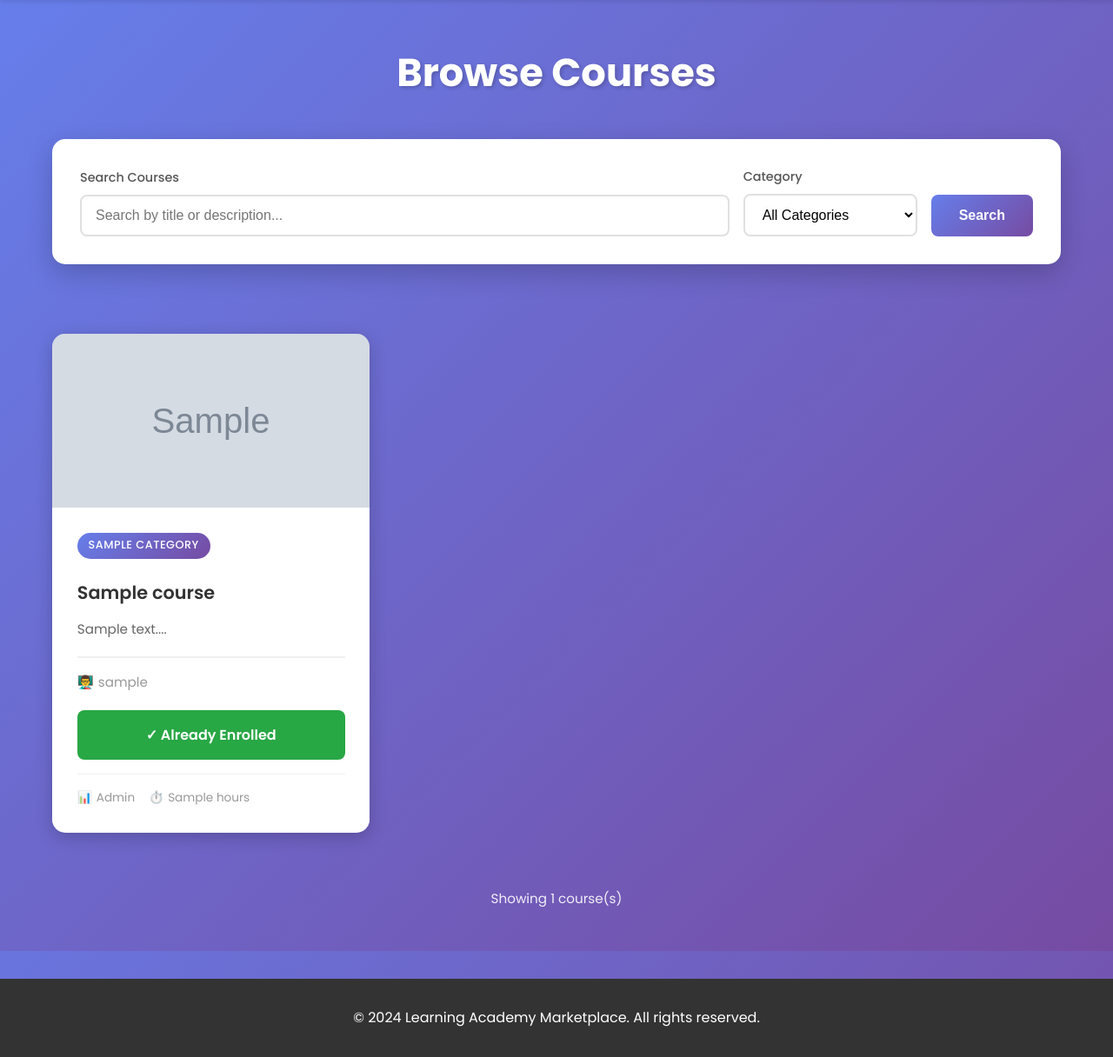
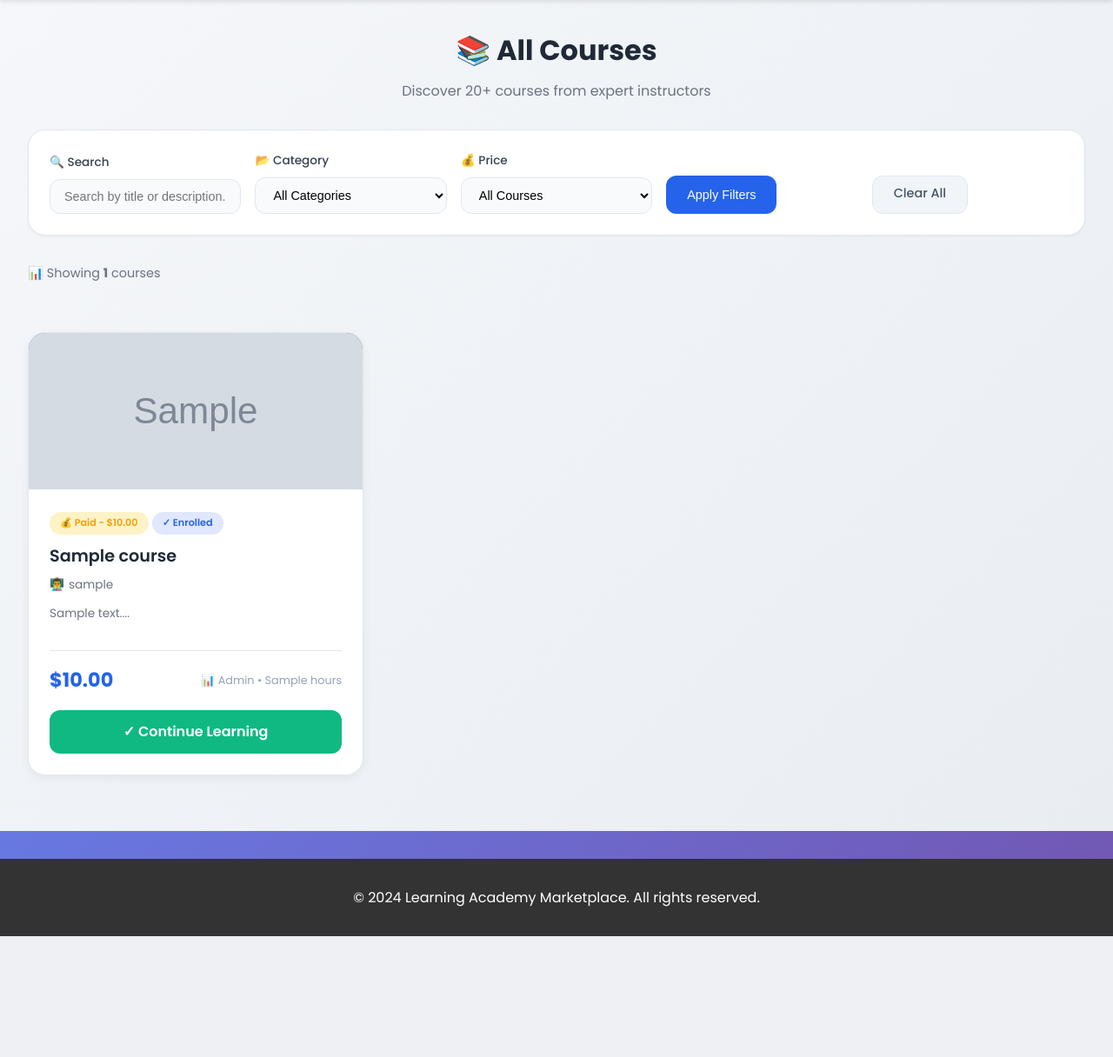
Before and after one commit to bjayanthi761/FSD, a PHP site: page /courses.php in a window 1280 px wide. Shown: the part 70-1286 px from the top of the page at 87% size. After the commit the page ends 1147 px from the top, so only its background shows below. Run offline with PHP 8.4, Linux system fonts and the light colour scheme; the visitor is signed in with stand-in values (Sample User, id 1); tables that the repository leaves empty or names only in its code hold one stand-in row (values such as "Sample post"); grey boxes marked "Sample" are stand-in pictures.

Commit message:
Update courses.php

```diff
--- a/LEARNING_ACADEMY/courses.php
+++ b/LEARNING_ACADEMY/courses.php
@@ -2,153 +2,210 @@
 require_once 'includes/config.php';
 require_once 'includes/auth.php';
 
+if (!isLoggedIn()) {
+    header("Location: login.php");
+    exit();
+}
+
+$user_id = $_SESSION['user_id'];
 $search = isset($_GET['search']) ? mysqli_real_escape_string($conn, $_GET['search']) : '';
 $category = isset($_GET['category']) ? mysqli_real_escape_string($conn, $_GET['category']) : '';
+$price_filter = isset($_GET['price']) ? mysqli_real_escape_string($conn, $_GET['price']) : '';
 
-// Build query with category name
-$sql = "SELECT c.*, u.username as instructor_name, cat.name as category_name
+// Build query
+$sql = "SELECT c.*, u.username as instructor_name, cat.name as category_name,
+        CASE WHEN e.id IS NOT NULL THEN 1 ELSE 0 END as is_enrolled
         FROM courses c
         JOIN users u ON c.instructor_id = u.id
         LEFT JOIN categories cat ON c.category_id = cat.id
+        LEFT JOIN enrollments e ON c.id = e.course_id AND e.user_id = ?
         WHERE c.is_published = TRUE";
 
+$params = [$user_id];
+$types = "i";
+
 if (!empty($search)) {
-    $sql .= " AND (c.title LIKE '%$search%' OR c.description LIKE '%$search%')";
+    $sql .= " AND (c.title LIKE ? OR c.description LIKE ?)";
+    $search_param = "%$search%";
+    $params[] = $search_param;
+    $params[] = $search_param;
+    $types .= "ss";
 }
 
 if (!empty($category)) {
-    $sql .= " AND cat.name = '$category'";
+    $sql .= " AND cat.name = ?";
+    $params[] = $category;
+    $types .= "s";
 }
 
-$sql .= " ORDER BY c.created_at DESC";
+if ($price_filter == 'free') {
+    $sql .= " AND c.price = 0";
+} elseif ($price_filter == 'paid') {
+    $sql .= " AND c.price > 0";
+}
 
-$result = mysqli_query($conn, $sql);
+$sql .= " ORDER BY c.price ASC, c.created_at DESC";
+
+$stmt = mysqli_prepare($conn, $sql);
+mysqli_stmt_bind_param($stmt, $types, ...$params);
+mysqli_stmt_execute($stmt);
+$result = mysqli_stmt_get_result($stmt);
+$total_courses = mysqli_num_rows($result);
 ?>
 
 <?php include 'header.php'; ?>
 
 <style>
-    .courses-wrapper {
-        min-height: calc(100vh - 200px);
-        background: linear-gradient(135deg, #667eea 0%, #764ba2 100%);
-        padding: 3rem 0;
+    .marketplace-wrapper {
+        min-height: 100vh;
+        background: linear-gradient(135deg, #f5f7fa 0%, #e9edf2 100%);
+        padding: 2rem 0;
     }
 
-    .courses-container {
-        max-width: 1200px;
+    .marketplace-container {
+        max-width: 1280px;
         margin: 0 auto;
-        padding: 0 20px;
+        padding: 0 2rem;
+    }
+
+    .page-header {
+        text-align: center;
+        margin-bottom: 2rem;
     }
 
     .page-title {
-        text-align: center;
-        color: white;
-        margin-bottom: 2.5rem;
-        font-size: 2.8rem;
+        font-size: 2rem;
         font-weight: 700;
-        text-shadow: 2px 2px 4px rgba(0,0,0,0.2);
+        color: #1f2937;
+        margin-bottom: 0.5rem;
     }
 
-    .search-section {
-        background: white;
-        padding: 2rem;
-        border-radius: 15px;
-        margin-bottom: 3rem;
-        box-shadow: 0 10px 30px rgba(0,0,0,0.2);
+    .page-subtitle {
+        color: #6b7280;
+        font-size: 1rem;
     }
 
-    .search-form {
-        display: grid;
-        grid-template-columns: 1fr auto auto;
-        gap: 1rem;
-        align-items: end;
+    .filter-section {
+        background: white;
+        border-radius: 20px;
+        padding: 1.5rem;
+        margin-bottom: 2rem;
+        border: 1px solid #e5e7eb;
+        box-shadow: 0 1px 3px rgba(0,0,0,0.05);
     }
 
-    .form-group {
-        margin-bottom: 0;
+    .filter-form {
+        display: flex;
+        gap: 1rem;
+        flex-wrap: wrap;
+        align-items: flex-end;
     }
 
-    .form-label {
+    .filter-group {
+        flex: 1;
+        min-width: 180px;
+    }
+
+    .filter-group label {
         display: block;
         margin-bottom: 0.5rem;
-        color: #555;
+        color: #374151;
         font-weight: 500;
-        font-size: 0.9rem;
+        font-size: 0.85rem;
     }
 
-    .form-input {
+    .filter-input, .filter-select {
         width: 100%;
-        padding: 0.8rem 1rem;
-        border: 2px solid #e0e0e0;
-        border-radius: 8px;
-        font-size: 1rem;
-        transition: border-color 0.3s;
-        box-sizing: border-box;
+        padding: 0.7rem 1rem;
+        border: 1px solid #e2e8f0;
+        border-radius: 12px;
+        font-size: 0.9rem;
+        transition: all 0.2s;
+        background: #f8fafc;
     }
 
-    .form-input:focus {
+    .filter-input:focus, .filter-select:focus {
         outline: none;
-        border-color: #667eea;
+        border-color: #2563eb;
+        box-shadow: 0 0 0 3px rgba(37,99,235,0.1);
+        background: white;
     }
 
-    .form-select {
-        width: 200px;
-        padding: 0.8rem 1rem;
-        border: 2px solid #e0e0e0;
-        border-radius: 8px;
-        font-size: 1rem;
-        background: white;
+    .filter-btn {
+        padding: 0.7rem 1.5rem;
+        background: #2563eb;
+        color: white;
+        border: none;
+        border-radius: 12px;
+        font-size: 0.9rem;
+        font-weight: 500;
         cursor: pointer;
+        transition: all 0.2s;
+        height: 44px;
     }
 
-    .search-btn {
-        padding: 0.8rem 2rem;
-        background: linear-gradient(135deg, #667eea 0%, #764ba2 100%);
-        color: white;
-        border: none;
-        border-radius: 8px;
-        font-size: 1rem;
-        font-weight: 600;
-        cursor: pointer;
-        transition: transform 0.3s, box-shadow 0.3s;
-        height: 48px;
-        align-self: end;
+    .filter-btn:hover {
+        background: #1d4ed8;
+        transform: translateY(-1px);
     }
 
-    .search-btn:hover {
-        transform: translateY(-2px);
-        box-shadow: 0 5px 15px rgba(102, 126, 234, 0.4);
+    .clear-btn {
+        padding: 0.7rem 1.5rem;
+        background: #f1f5f9;
+        color: #475569;
+        border: 1px solid #e2e8f0;
+        border-radius: 12px;
+        font-size: 0.9rem;
+        font-weight: 500;
+        cursor: pointer;
+        transition: all 0.2s;
+        text-decoration: none;
+        display: inline-block;
+        height: 44px;
+        line-height: 1.2;
+    }
+
+    .clear-btn:hover {
+        background: #e2e8f0;
+    }
+
+    .results-count {
+        margin-bottom: 1.5rem;
+        color: #6b7280;
+        font-size: 0.9rem;
     }
 
     .courses-grid {
         display: grid;
-        grid-template-columns: repeat(auto-fill, minmax(320px, 1fr));
-        gap: 2rem;
+        grid-template-columns: repeat(auto-fill, minmax(340px, 1fr));
+        gap: 1.8rem;
     }
 
     .course-card {
         background: white;
-        border-radius: 15px;
+        border-radius: 20px;
         overflow: hidden;
-        box-shadow: 0 5px 20px rgba(0,0,0,0.2);
-        transition: transform 0.3s, box-shadow 0.3s;
-        height: fit-content;
+        box-shadow: 0 4px 12px rgba(0,0,0,0.05);
+        border: 1px solid #e5e7eb;
+        transition: all 0.3s;
+        height: 100%;
+        display: flex;
+        flex-direction: column;
     }
 
     .course-card:hover {
-        transform: translateY(-5px);
-        box-shadow: 0 15px 30px rgba(0,0,0,0.3);
+        transform: translateY(-4px);
+        box-shadow: 0 12px 24px rgba(0,0,0,0.1);
     }
 
     .course-image {
-        width: 100%;
-        height: 200px;
+        height: 180px;
         background: linear-gradient(135deg, #667eea 0%, #764ba2 100%);
         display: flex;
         align-items: center;
         justify-content: center;
+        font-size: 3.5rem;
         color: white;
-        font-size: 4rem;
     }
 
     .course-image img {
@@ -157,180 +214,179 @@ $result = mysqli_query($conn, $sql);
         object-fit: cover;
     }
 
-    .course-content {
-        padding: 1.8rem;
+    .course-badge {
+        display: inline-block;
+        padding: 0.25rem 0.75rem;
+        border-radius: 20px;
+        font-size: 0.7rem;
+        font-weight: 600;
+        margin-bottom: 0.75rem;
     }
 
-    .category-badge {
-        background: linear-gradient(135deg, #667eea 0%, #764ba2 100%);
-        color: white;
-        padding: 0.3rem 0.8rem;
-        border-radius: 20px;
-        font-size: 0.8rem;
-        font-weight: 500;
-        display: inline-block;
-        margin-bottom: 1rem;
-        text-transform: uppercase;
-        letter-spacing: 0.5px;
+    .badge-free {
+        background: #d1fae5;
+        color: #10b981;
+    }
+
+    .badge-paid {
+        background: #fef3c7;
+        color: #f59e0b;
+    }
+
+    .badge-enrolled {
+        background: #e0e7ff;
+        color: #2563eb;
+    }
+
+    .course-content {
+        padding: 1.5rem;
+        flex: 1;
+        display: flex;
+        flex-direction: column;
     }
 
     .course-title {
-        font-size: 1.3rem;
-        margin: 0.5rem 0 1rem 0;
-        color: #333;
+        font-size: 1.2rem;
         font-weight: 600;
+        color: #1f2937;
+        margin-bottom: 0.5rem;
         line-height: 1.4;
     }
 
+    .course-instructor {
+        color: #6b7280;
+        font-size: 0.85rem;
+        margin-bottom: 0.75rem;
+        display: flex;
+        align-items: center;
+        gap: 5px;
+    }
+
     .course-description {
-        color: #666;
-        margin-bottom: 1.2rem;
-        line-height: 1.6;
-        font-size: 0.95rem;
+        color: #6b7280;
+        font-size: 0.85rem;
+        line-height: 1.5;
+        margin-bottom: 1rem;
+        flex: 1;
     }
 
     .course-meta {
         display: flex;
         justify-content: space-between;
         align-items: center;
-        margin: 1.2rem 0;
+        margin: 1rem 0 0;
         padding-top: 1rem;
-        border-top: 2px solid #f0f0f0;
-        color: #666;
+        border-top: 1px solid #e5e7eb;
     }
 
-    .instructor-info {
+    .course-price {
+        font-size: 1.4rem;
+        font-weight: 700;
+        color: #2563eb;
+    }
+
+    .course-price.free {
+        color: #10b981;
+    }
+
+    .course-level {
+        font-size: 0.8rem;
+        color: #94a3b8;
         display: flex;
         align-items: center;
-        gap: 5px;
-        color: #999;
-        font-size: 0.95rem;
+        gap: 4px;
     }
 
-    .btn-enroll {
+    .btn-view {
         display: block;
         width: 100%;
-        padding: 1rem;
-        background: linear-gradient(135deg, #667eea 0%, #764ba2 100%);
+        padding: 0.75rem;
+        text-align: center;
+        border-radius: 12px;
+        font-weight: 600;
+        text-decoration: none;
+        transition: all 0.3s;
+        margin-top: 1rem;
+        background: #2563eb;
         color: white;
-        text-decoration: none;
-        text-align: center;
-        border-radius: 8px;
-        font-size: 1rem;
-        font-weight: 600;
-        transition: transform 0.3s, box-shadow 0.3s;
-        border: none;
-        cursor: pointer;
-        margin-top: 1rem;
     }
 
-    .btn-enroll:hover {
+    .btn-view:hover {
+        background: #1d4ed8;
         transform: translateY(-2px);
-        box-shadow: 0 5px 15px rgba(102, 126, 234, 0.4);
     }
 
     .btn-enrolled {
-        display: block;
-        width: 100%;
-        padding: 1rem;
-        background: #28a745;
-        color: white;
-        text-align: center;
-        border-radius: 8px;
-        font-size: 1rem;
-        font-weight: 600;
-        border: none;
-        margin-top: 1rem;
+        background: #10b981;
+        cursor: default;
     }
 
-    .course-footer {
-        margin-top: 1rem;
-        padding-top: 1rem;
-        border-top: 1px solid #f0f0f0;
-        display: flex;
-        gap: 1rem;
-        color: #999;
-        font-size: 0.85rem;
-    }
-
-    .footer-item {
-        display: flex;
-        align-items: center;
-        gap: 5px;
+    .btn-enrolled:hover {
+        background: #10b981;
+        transform: none;
     }
 
     .empty-state {
+        text-align: center;
+        padding: 4rem;
         background: white;
-        border-radius: 15px;
-        padding: 4rem 2rem;
-        text-align: center;
-        box-shadow: 0 10px 30px rgba(0,0,0,0.2);
-        grid-column: 1/-1;
+        border-radius: 20px;
+        border: 1px solid #e5e7eb;
     }
 
     .empty-icon {
-        font-size: 5rem;
+        font-size: 4rem;
         margin-bottom: 1rem;
     }
 
     .empty-title {
-        color: #333;
-        font-size: 1.8rem;
-        margin-bottom: 1rem;
+        font-size: 1.3rem;
+        color: #1f2937;
+        margin-bottom: 0.5rem;
     }
 
     .empty-text {
-        color: #666;
-        font-size: 1.1rem;
-        margin-bottom: 2rem;
+        color: #6b7280;
+        margin-bottom: 1.5rem;
     }
 
-    .clear-btn {
-        display: inline-block;
-        padding: 1rem 2rem;
-        background: linear-gradient(135deg, #667eea 0%, #764ba2 100%);
-        color: white;
-        text-decoration: none;
-        border-radius: 8px;
-        font-weight: 600;
-        transition: transform 0.3s;
-    }
-
-    .clear-btn:hover {
-        transform: translateY(-2px);
-        box-shadow: 0 5px 15px rgba(102, 126, 234, 0.4);
-    }
-
-    .results-count {
-        text-align: center;
-        color: white;
-        margin-top: 2rem;
-        font-size: 0.95rem;
-        opacity: 0.9;
+    @media (max-width: 768px) {
+        .marketplace-container {
+            padding: 0 1rem;
+        }
+        .filter-form {
+            flex-direction: column;
+        }
+        .filter-group {
+            width: 100%;
+        }
+        .courses-grid {
+            grid-template-columns: 1fr;
+        }
     }
 </style>
 
-<div class="courses-wrapper">
-    <div class="courses-container">
+<div class="marketplace-wrapper">
+    <div class="marketplace-container">
 
-        <h1 class="page-title">Browse Courses</h1>
+        <div class="page-header">
+            <h1 class="page-title">📚 All Courses</h1>
+            <p class="page-subtitle">Discover 20+ courses from expert instructors</p>
+        </div>
 
-        <!-- Search and Filter Section -->
-        <div class="search-section">
-            <form method="GET" action="" class="search-form">
-                <div class="form-group">
-                    <label for="search" class="form-label">Search Courses</label>
-                    <input type="text"
-                           id="search"
-                           name="search"
-                           class="form-input"
+        <!-- Filter Section -->
+        <div class="filter-section">
+            <form method="GET" action="" class="filter-form">
+                <div class="filter-group">
+                    <label for="search">🔍 Search</label>
+                    <input type="text" id="search" name="search" class="filter-input"
                            placeholder="Search by title or description..."
                            value="<?php echo htmlspecialchars($search); ?>">
                 </div>
 
-                <div class="form-group">
-                    <label for="category" class="form-label">Category</label>
-                    <select name="category" id="category" class="form-select">
+                <div class="filter-group">
+                    <label for="category">📂 Category</label>
+                    <select name="category" id="category" class="filter-select">
                         <option value="">All Categories</option>
                         <option value="Programming" <?php echo $category == 'Programming' ? 'selected' : ''; ?>>Programming</option>
                         <option value="Web Development" <?php echo $category == 'Web Development' ? 'selected' : ''; ?>>Web Development</option>
@@ -339,123 +395,94 @@ $result = mysqli_query($conn, $sql);
                         <option value="Cybersecurity" <?php echo $category == 'Cybersecurity' ? 'selected' : ''; ?>>Cybersecurity</option>
                         <option value="Database Design" <?php echo $category == 'Database Design' ? 'selected' : ''; ?>>Database Design</option>
                         <option value="Cloud Computing" <?php echo $category == 'Cloud Computing' ? 'selected' : ''; ?>>Cloud Computing</option>
+                        <option value="DevOps" <?php echo $category == 'DevOps' ? 'selected' : ''; ?>>DevOps</option>
                     </select>
                 </div>
 
-                <button type="submit" class="search-btn">
-                    Search
-                </button>
+                <div class="filter-group">
+                    <label for="price">💰 Price</label>
+                    <select name="price" id="price" class="filter-select">
+                        <option value="">All Courses</option>
+                        <option value="free" <?php echo $price_filter == 'free' ? 'selected' : ''; ?>>Free Only</option>
+                        <option value="paid" <?php echo $price_filter == 'paid' ? 'selected' : ''; ?>>Paid Only</option>
+                    </select>
+                </div>
+
+                <div class="filter-group">
+                    <button type="submit" class="filter-btn">Apply Filters</button>
+                </div>
+
+                <div class="filter-group">
+                    <a href="courses.php" class="clear-btn">Clear All</a>
+                </div>
             </form>
         </div>
 
+        <!-- Results Count -->
+        <div class="results-count">
+            📊 Showing <strong><?php echo $total_courses; ?></strong> courses
+        </div>
+
         <!-- Courses Grid -->
-        <?php if ($result && mysqli_num_rows($result) > 0): ?>
+        <?php if ($total_courses > 0): ?>
             <div class="courses-grid">
                 <?php while ($course = mysqli_fetch_assoc($result)): ?>
                 <div class="course-card">
-
-                    <!-- Course Image -->
                     <div class="course-image">
                         <?php if(!empty($course['image_url'])): ?>
-                            <img src="<?php echo htmlspecialchars($course['image_url']); ?>"
-                                 alt="<?php echo htmlspecialchars($course['title']); ?>">
+                            <img src="<?php echo htmlspecialchars($course['image_url']); ?>" alt="<?php echo htmlspecialchars($course['title']); ?>">
                         <?php else: ?>
-                            📚
+                            <?php echo $course['price'] > 0 ? '💰' : '🎓'; ?>
                         <?php endif; ?>
                     </div>
+                    <div class="course-content">
+                        <div>
+                            <span class="course-badge <?php echo $course['price'] > 0 ? 'badge-paid' : 'badge-free'; ?>">
+                                <?php echo $course['price'] > 0 ? '💰 Paid - $' . number_format($course['price'], 2) : '🎁 Free'; ?>
+                            </span>
+                            <?php if($course['is_enrolled']): ?>
+                                <span class="course-badge badge-enrolled">✓ Enrolled</span>
+                            <?php endif; ?>
+                        </div>
 
-                    <!-- Course Content -->
-                    <div class="course-content">
-
-                        <!-- Category Badge -->
-                        <?php if(!empty($course['category_name'])): ?>
-                            <span class="category-badge">
-                                <?php echo htmlspecialchars($course['category_name']); ?>
-                            </span>
-                        <?php endif; ?>
-
-                        <!-- Course Title -->
                         <h3 class="course-title"><?php echo htmlspecialchars($course['title']); ?></h3>
 
-                        <!-- Course Description -->
+                        <div class="course-instructor">
+                            <span>👨‍🏫</span> <?php echo htmlspecialchars($course['instructor_name']); ?>
+                        </div>
+
                         <p class="course-description">
-                            <?php echo htmlspecialchars(substr($course['description'], 0, 120) . '...'); ?>
+                            <?php echo htmlspecialchars(substr($course['description'], 0, 100)); ?>...
                         </p>
 
-                        <!-- Course Meta (NO PRICE) -->
                         <div class="course-meta">
-                            <span class="instructor-info">
-                                <span>👨‍🏫</span>
-                                <?php echo htmlspecialchars($course['instructor_name']); ?>
+                            <span class="course-price <?php echo $course['price'] == 0 ? 'free' : ''; ?>">
+                                <?php echo $course['price'] > 0 ? '$' . number_format($course['price'], 2) : 'Free'; ?>
+                            </span>
+                            <span class="course-level">
+                                📊 <?php echo ucfirst($course['level']); ?> • <?php echo $course['duration_hours']; ?> hours
                             </span>
                         </div>
 
-                        <!-- Enroll Button / Login Prompt -->
-                        <?php if (isset($_SESSION['user_id'])):
-                            // Check if already enrolled
-                            $check_sql = "SELECT * FROM enrollments WHERE user_id = ? AND course_id = ?";
-                            $stmt = mysqli_prepare($conn, $check_sql);
-                            mysqli_stmt_bind_param($stmt, "ii", $_SESSION['user_id'], $course['id']);
-                            mysqli_stmt_execute($stmt);
-                            $check_result = mysqli_stmt_get_result($stmt);
-
-                            if (mysqli_num_rows($check_result) > 0): ?>
-                                <div class="btn-enrolled">
-                                    ✓ Already Enrolled
-                                </div>
-                            <?php else: ?>
-                                <form method="POST" action="enroll.php">
-                                    <input type="hidden" name="course_id" value="<?php echo $course['id']; ?>">
-                                    <button type="submit" class="btn-enroll">
-                                        Enroll Now
-                                    </button>
-                                </form>
-                            <?php endif; ?>
+                        <?php if($course['is_enrolled']): ?>
+                            <a href="course-details.php?id=<?php echo $course['id']; ?>" class="btn-view btn-enrolled">
+                                ✓ Continue Learning
+                            </a>
                         <?php else: ?>
-                            <a href="login.php" class="btn-enroll">
-                                Login to Enroll
+                            <a href="course-details.php?id=<?php echo $course['id']; ?>" class="btn-view">
+                                View Course Details →
                             </a>
                         <?php endif; ?>
-
-                        <!-- Additional Course Info -->
-                        <div class="course-footer">
-                            <?php if(!empty($course['level'])): ?>
-                                <span class="footer-item">
-                                    <span>📊</span>
-                                    <?php echo ucfirst($course['level']); ?>
-                                </span>
-                            <?php endif; ?>
-
-                            <?php if(!empty($course['duration_hours'])): ?>
-                                <span class="footer-item">
-                                    <span>⏱️</span>
-                                    <?php echo $course['duration_hours']; ?> hours
-                                </span>
-                            <?php endif; ?>
-                        </div>
-
                     </div>
                 </div>
                 <?php endwhile; ?>
             </div>
         <?php else: ?>
-            <!-- Empty State -->
             <div class="empty-state">
                 <div class="empty-icon">🔍</div>
-                <h3 class="empty-title">No Courses Found</h3>
-                <p class="empty-text">
-                    Try adjusting your search or filter to find what you're looking for.
-                </p>
-                <a href="courses.php" class="clear-btn">
-                    Clear Filters
-                </a>
-            </div>
-        <?php endif; ?>
-
-        <!-- Results Count -->
-        <?php if ($result && mysqli_num_rows($result) > 0): ?>
-            <div class="results-count">
-                Showing <?php echo mysqli_num_rows($result); ?> course(s)
+                <h3 class="empty-title">No courses found</h3>
+                <p class="empty-text">Try adjusting your search or filter criteria</p>
+                <a href="courses.php" class="btn-view" style="display: inline-block; width: auto; padding: 0.75rem 2rem;">Clear Filters</a>
             </div>
         <?php endif; ?>
 
```
